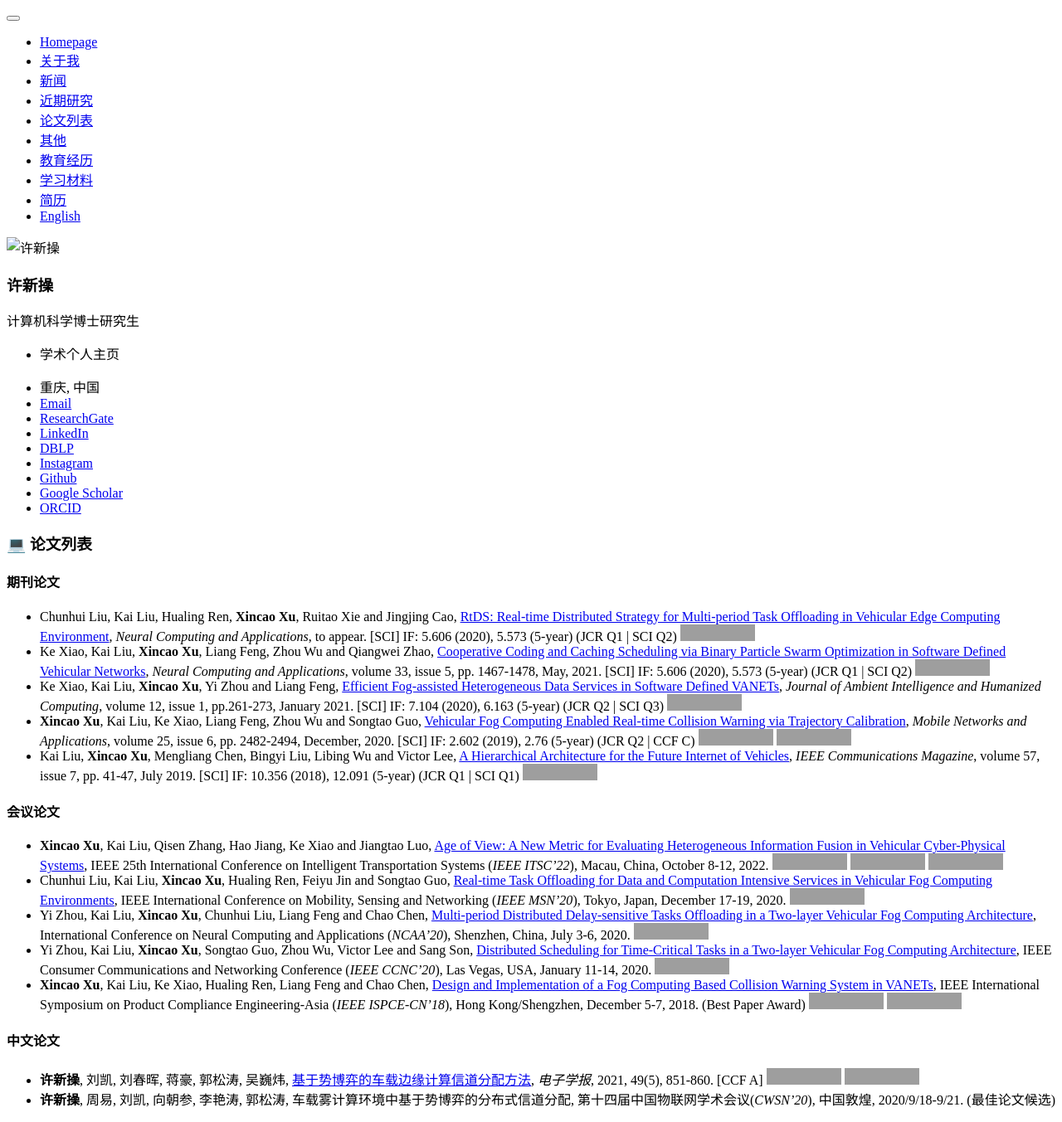
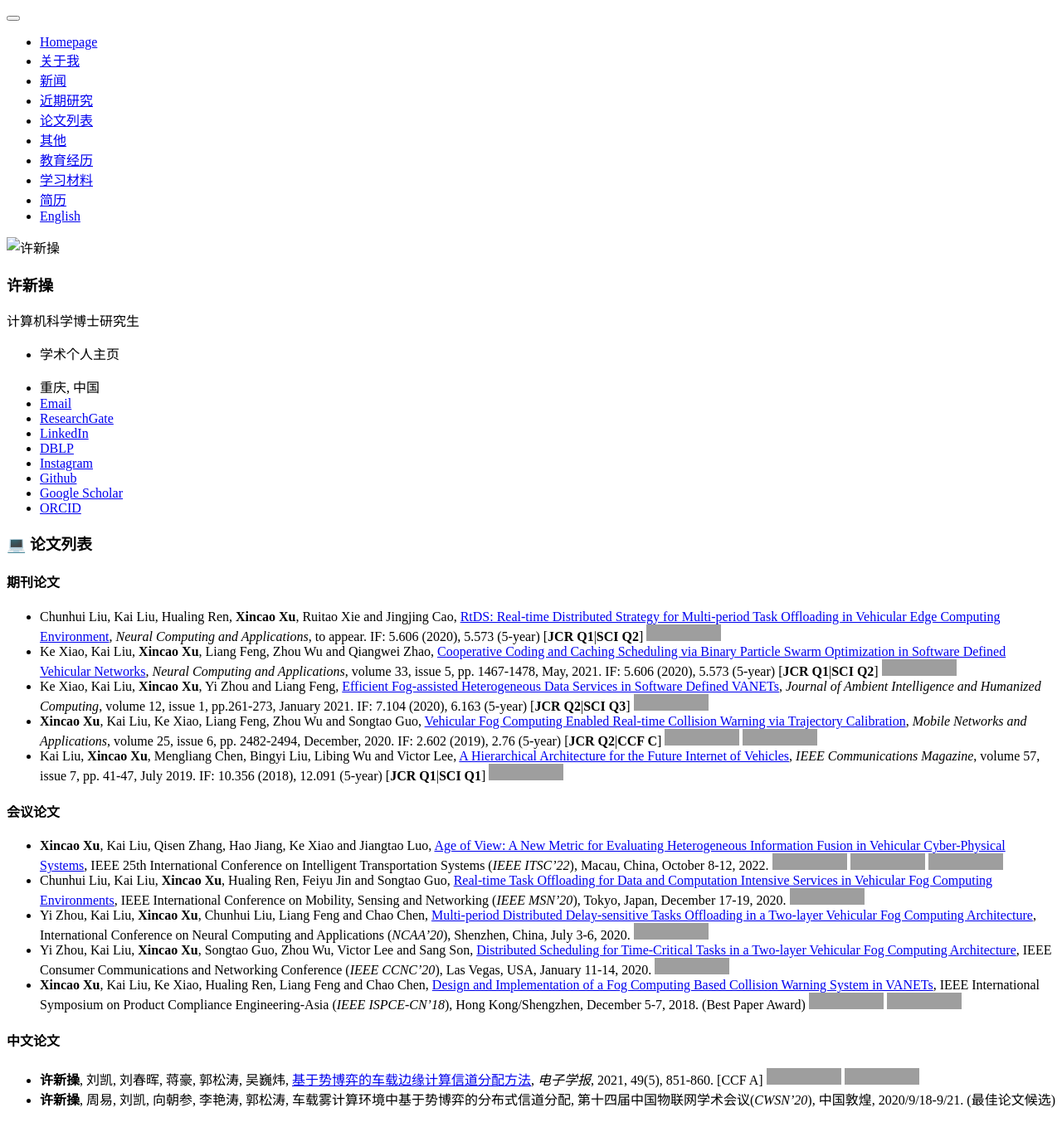
Before and after one commit to neardws/zh, a Jekyll site: the page built from _pages/includes/pub.md, in a window 1280 px wide, cut to the strip 0-1353 px from the top of the page. Shown: the whole strip at 83% size. Built offline with Jekyll 4.4.1, drawn with Linux system fonts in a browser that asks for light colours; our own code applies the rules of GitHub Pages for plain Markdown files; grey boxes are pictures that could not be loaded.

Commit message:
update SCI

```diff
--- a/_pages/includes/pub.md
+++ b/_pages/includes/pub.md
@@ -2,11 +2,11 @@
 
 #### 期刊论文
 
-- Chunhui Liu, Kai Liu, Hualing Ren, **Xincao Xu**, Ruitao Xie and Jingjing Cao, [RtDS: Real-time Distributed Strategy for Multi-period Task Offloading in Vehicular Edge Computing Environment](https://link.springer.com/article/10.1007/s00521-021-05766-5), *Neural Computing and Applications*, to appear. [SCI] IF: 5.606 (2020), 5.573 (5-year) (JCR Q1 \| SCI Q2) [![](https://img.shields.io/badge/dynamic/json?logo=Google%20Scholar&url=https%3A%2F%2Fcdn.jsdelivr.net%2Fgh%2FNeardws%2Fneardws.github.io@google-scholar-stats%2Fgs_data.json&query=$['publications']['DK5avZUAAAAJ:4fKUyHm3Qg0C']['num_citations']&labelColor=f6f6f6&color=9cf&style=flat&label=citations)](https://scholar.google.com/citations?view_op=view_citation&hl=en&user=DK5avZUAAAAJ&citation_for_view=DK5avZUAAAAJ:4fKUyHm3Qg0C)
-- Ke Xiao, Kai Liu, **Xincao Xu**, Liang Feng, Zhou Wu and Qiangwei Zhao, [Cooperative Coding and Caching Scheduling via Binary Particle Swarm Optimization in Software Defined Vehicular Networks](https://link.springer.com/article/10.1007/s00521-020-04978-5), *Neural Computing and Applications*, volume 33, issue 5, pp. 1467-1478, May, 2021. [SCI] IF: 5.606 (2020), 5.573 (5-year) (JCR Q1 \| SCI Q2) [![](https://img.shields.io/badge/dynamic/json?logo=Google%20Scholar&url=https%3A%2F%2Fcdn.jsdelivr.net%2Fgh%2FNeardws%2Fneardws.github.io@google-scholar-stats%2Fgs_data.json&query=$['publications']['DK5avZUAAAAJ:l7t_Zn2s7bgC']['num_citations']&labelColor=f6f6f6&color=9cf&style=flat&label=citations)](https://scholar.google.com/citations?view_op=view_citation&hl=en&user=DK5avZUAAAAJ&citation_for_view=DK5avZUAAAAJ:l7t_Zn2s7bgC)
-- Ke Xiao, Kai Liu, **Xincao Xu**, Yi Zhou and Liang Feng, [Efficient Fog-assisted Heterogeneous Data Services in Software Defined VANETs](https://link.springer.com/article/10.1007/s12652-019-01507-8), *Journal of Ambient Intelligence and Humanized Computing*, volume 12, issue 1, pp.261-273, January 2021. [SCI] IF: 7.104 (2020), 6.163 (5-year) (JCR Q2 \| SCI Q3) [![](https://img.shields.io/badge/dynamic/json?logo=Google%20Scholar&url=https%3A%2F%2Fcdn.jsdelivr.net%2Fgh%2FNeardws%2Fneardws.github.io@google-scholar-stats%2Fgs_data.json&query=$['publications']['DK5avZUAAAAJ:CHSYGLWDkRkC']['num_citations']&labelColor=f6f6f6&color=9cf&style=flat&label=citations)](https://scholar.google.com/citations?view_op=view_citation&hl=en&user=DK5avZUAAAAJ&citation_for_view=DK5avZUAAAAJ:CHSYGLWDkRkC)
-- **Xincao Xu**, Kai Liu, Ke Xiao, Liang Feng, Zhou Wu and Songtao Guo, [Vehicular Fog Computing Enabled Real-time Collision Warning via Trajectory Calibration](https://link.springer.com/article/10.1007/s11036-020-01591-7), *Mobile Networks and Applications*, volume 25, issue 6, pp. 2482-2494, December, 2020. [SCI] IF: 2.602 (2019), 2.76 (5-year) (JCR Q2 \| CCF C) [![](https://img.shields.io/badge/dynamic/json?logo=Google%20Scholar&url=https%3A%2F%2Fcdn.jsdelivr.net%2Fgh%2FNeardws%2Fneardws.github.io@google-scholar-stats%2Fgs_data.json&query=$['publications']['DK5avZUAAAAJ:tOudhMTPpwUC']['num_citations']&labelColor=f6f6f6&color=9cf&style=flat&label=citations)](https://scholar.google.com/citations?view_op=view_citation&hl=en&user=DK5avZUAAAAJ&citation_for_view=DK5avZUAAAAJ:tOudhMTPpwUC) [![](https://img.shields.io/github/stars/neardws/fog-computing-based-collision-warning-system?style=social)](https://github.com/neardws/fog-computing-based-collision-warning-system)
-- Kai Liu, **Xincao Xu**, Mengliang Chen, Bingyi Liu, Libing Wu and Victor Lee, [A Hierarchical Architecture for the Future Internet of Vehicles](https://ieeexplore.ieee.org/document/8767077), *IEEE Communications Magazine*, volume 57, issue 7, pp. 41-47, July 2019. [SCI] IF: 10.356  (2018), 12.091 (5-year) (JCR Q1 \| SCI Q1) [![](https://img.shields.io/badge/dynamic/json?logo=Google%20Scholar&url=https%3A%2F%2Fcdn.jsdelivr.net%2Fgh%2FNeardws%2Fneardws.github.io@google-scholar-stats%2Fgs_data.json&query=$['publications']['DK5avZUAAAAJ:1sJd4Hv_s6UC']['num_citations']&labelColor=f6f6f6&color=9cf&style=flat&label=citations)](https://scholar.google.com/citations?view_op=view_citation&hl=en&user=DK5avZUAAAAJ&citation_for_view=DK5avZUAAAAJ:1sJd4Hv_s6UC)
+- Chunhui Liu, Kai Liu, Hualing Ren, **Xincao Xu**, Ruitao Xie and Jingjing Cao, [RtDS: Real-time Distributed Strategy for Multi-period Task Offloading in Vehicular Edge Computing Environment](https://link.springer.com/article/10.1007/s00521-021-05766-5), *Neural Computing and Applications*, to appear. IF: 5.606 (2020), 5.573 (5-year) [**JCR Q1**\|**SCI Q2**] [![](https://img.shields.io/badge/dynamic/json?logo=Google%20Scholar&url=https%3A%2F%2Fcdn.jsdelivr.net%2Fgh%2FNeardws%2Fneardws.github.io@google-scholar-stats%2Fgs_data.json&query=$['publications']['DK5avZUAAAAJ:4fKUyHm3Qg0C']['num_citations']&labelColor=f6f6f6&color=9cf&style=flat&label=citations)](https://scholar.google.com/citations?view_op=view_citation&hl=en&user=DK5avZUAAAAJ&citation_for_view=DK5avZUAAAAJ:4fKUyHm3Qg0C)
+- Ke Xiao, Kai Liu, **Xincao Xu**, Liang Feng, Zhou Wu and Qiangwei Zhao, [Cooperative Coding and Caching Scheduling via Binary Particle Swarm Optimization in Software Defined Vehicular Networks](https://link.springer.com/article/10.1007/s00521-020-04978-5), *Neural Computing and Applications*, volume 33, issue 5, pp. 1467-1478, May, 2021. IF: 5.606 (2020), 5.573 (5-year) [**JCR Q1**\|**SCI Q2**] [![](https://img.shields.io/badge/dynamic/json?logo=Google%20Scholar&url=https%3A%2F%2Fcdn.jsdelivr.net%2Fgh%2FNeardws%2Fneardws.github.io@google-scholar-stats%2Fgs_data.json&query=$['publications']['DK5avZUAAAAJ:l7t_Zn2s7bgC']['num_citations']&labelColor=f6f6f6&color=9cf&style=flat&label=citations)](https://scholar.google.com/citations?view_op=view_citation&hl=en&user=DK5avZUAAAAJ&citation_for_view=DK5avZUAAAAJ:l7t_Zn2s7bgC)
+- Ke Xiao, Kai Liu, **Xincao Xu**, Yi Zhou and Liang Feng, [Efficient Fog-assisted Heterogeneous Data Services in Software Defined VANETs](https://link.springer.com/article/10.1007/s12652-019-01507-8), *Journal of Ambient Intelligence and Humanized Computing*, volume 12, issue 1, pp.261-273, January 2021. IF: 7.104 (2020), 6.163 (5-year) [**JCR Q2**\|**SCI Q3**] [![](https://img.shields.io/badge/dynamic/json?logo=Google%20Scholar&url=https%3A%2F%2Fcdn.jsdelivr.net%2Fgh%2FNeardws%2Fneardws.github.io@google-scholar-stats%2Fgs_data.json&query=$['publications']['DK5avZUAAAAJ:CHSYGLWDkRkC']['num_citations']&labelColor=f6f6f6&color=9cf&style=flat&label=citations)](https://scholar.google.com/citations?view_op=view_citation&hl=en&user=DK5avZUAAAAJ&citation_for_view=DK5avZUAAAAJ:CHSYGLWDkRkC)
+- **Xincao Xu**, Kai Liu, Ke Xiao, Liang Feng, Zhou Wu and Songtao Guo, [Vehicular Fog Computing Enabled Real-time Collision Warning via Trajectory Calibration](https://link.springer.com/article/10.1007/s11036-020-01591-7), *Mobile Networks and Applications*, volume 25, issue 6, pp. 2482-2494, December, 2020. IF: 2.602 (2019), 2.76 (5-year) [**JCR Q2**\|**CCF C**] [![](https://img.shields.io/badge/dynamic/json?logo=Google%20Scholar&url=https%3A%2F%2Fcdn.jsdelivr.net%2Fgh%2FNeardws%2Fneardws.github.io@google-scholar-stats%2Fgs_data.json&query=$['publications']['DK5avZUAAAAJ:tOudhMTPpwUC']['num_citations']&labelColor=f6f6f6&color=9cf&style=flat&label=citations)](https://scholar.google.com/citations?view_op=view_citation&hl=en&user=DK5avZUAAAAJ&citation_for_view=DK5avZUAAAAJ:tOudhMTPpwUC) [![](https://img.shields.io/github/stars/neardws/fog-computing-based-collision-warning-system?style=social)](https://github.com/neardws/fog-computing-based-collision-warning-system)
+- Kai Liu, **Xincao Xu**, Mengliang Chen, Bingyi Liu, Libing Wu and Victor Lee, [A Hierarchical Architecture for the Future Internet of Vehicles](https://ieeexplore.ieee.org/document/8767077), *IEEE Communications Magazine*, volume 57, issue 7, pp. 41-47, July 2019. IF: 10.356  (2018), 12.091 (5-year) [**JCR Q1**\|**SCI Q1**] [![](https://img.shields.io/badge/dynamic/json?logo=Google%20Scholar&url=https%3A%2F%2Fcdn.jsdelivr.net%2Fgh%2FNeardws%2Fneardws.github.io@google-scholar-stats%2Fgs_data.json&query=$['publications']['DK5avZUAAAAJ:1sJd4Hv_s6UC']['num_citations']&labelColor=f6f6f6&color=9cf&style=flat&label=citations)](https://scholar.google.com/citations?view_op=view_citation&hl=en&user=DK5avZUAAAAJ&citation_for_view=DK5avZUAAAAJ:1sJd4Hv_s6UC)
 
 #### 会议论文
 
```
Also changed, not shown: _pages/includes/research.md (+1 -1 lines).
